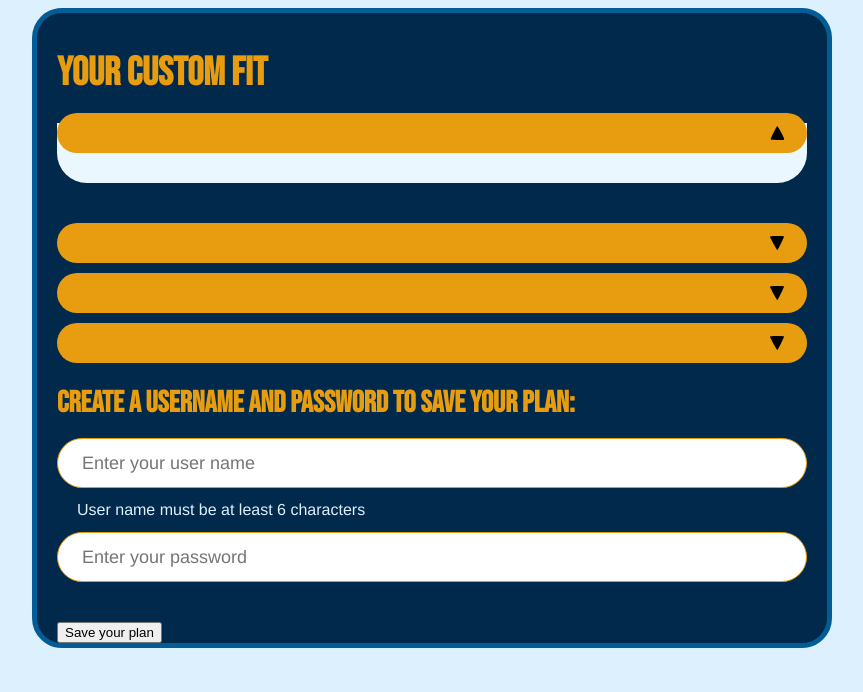
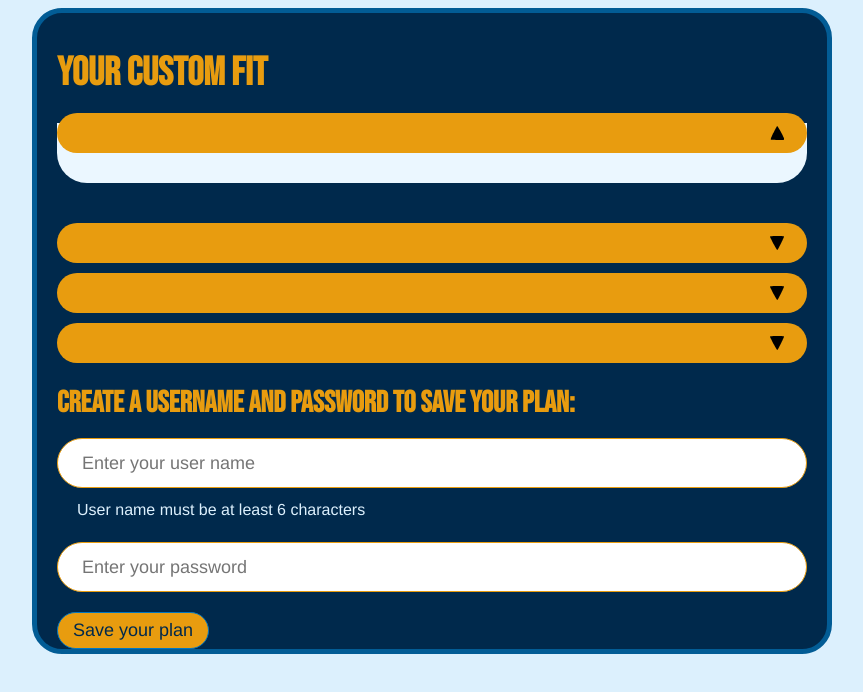
Before and after one commit to royadams72/get-your-fit-together, a Next.js app: page /your-custom-fit in a window 1280 px wide. Shown: the top 692 px of the page, without its empty margins (208-1071 px from the left). Built offline with nearby package versions, Linux system fonts and the light colour scheme.

Commit message:
Updating links and buttons

```diff
--- a/app/your-custom-fit/components/YourFit.tsx
+++ b/app/your-custom-fit/components/YourFit.tsx
@@ -21,6 +21,7 @@ import { useLoader } from "@/context/Loader/LoaderProvider";
 import FormProvider from "@/context/FormProvider";
 import UserForm from "@/components/form/UserForm";
 import Accordion from "./your-fit-response/Accordion";
+import Button from "@/components/Button";
 
 const YourFit = () => {
   const dispatch = useAppDispatch();
@@ -145,7 +146,9 @@ const YourFit = () => {
               inputValue={inputVal}
               isYourFitPage={true}
             ></UserForm>
-            <button type="submit">Save your plan</button>
+            <Button disabled={false} type="submit">
+              Save your plan
+            </Button>
           </FormProvider>
         </section>
       )}
--- a/components/Button.tsx
+++ b/components/Button.tsx
@@ -7,7 +7,7 @@ export interface ButtonProps {
   children: ReactNode;
   disabled: boolean;
   href?: string;
-  type?: string;
+  type?: any;
   inverted?: boolean;
   aux?: boolean;
   onClick?: () => void;
@@ -16,6 +16,7 @@ const Button = ({
   children,
   disabled,
   href,
+  type = "button",
   inverted,
   aux,
   onClick,
@@ -23,23 +24,25 @@ const Button = ({
   const buttonStyles = `${styles.button} ${inverted && styles.buttonInverted} ${
     aux && styles.buttonAux
   }`;
-  if (href)
+
+  if (href) {
     return (
-      <Link href={href} className={`${styles.button} ${buttonStyles}`}>
+      <Link href={href} className={buttonStyles}>
         {children}
       </Link>
     );
-
-  if (onClick)
+  } else {
     return (
       <button
         onClick={onClick}
         disabled={disabled}
-        className={`${styles.button} ${buttonStyles}`}
+        type={type}
+        className={buttonStyles}
       >
         {children}
       </button>
     );
+  }
 };
 
 export default Button;
--- a/styles/components/_userForm.module.scss
+++ b/styles/components/_userForm.module.scss
@@ -1,8 +1,8 @@
 @use "./commonStyles.module" as *;
 
 .userFormContainer {
-  & div:first-child > div:first-child {
-    margin-bottom: 0;
+  & div:first-child {
+    margin-bottom: 2rem;
   }
   .textInputDivError {
     margin-bottom: 4rem;
```
